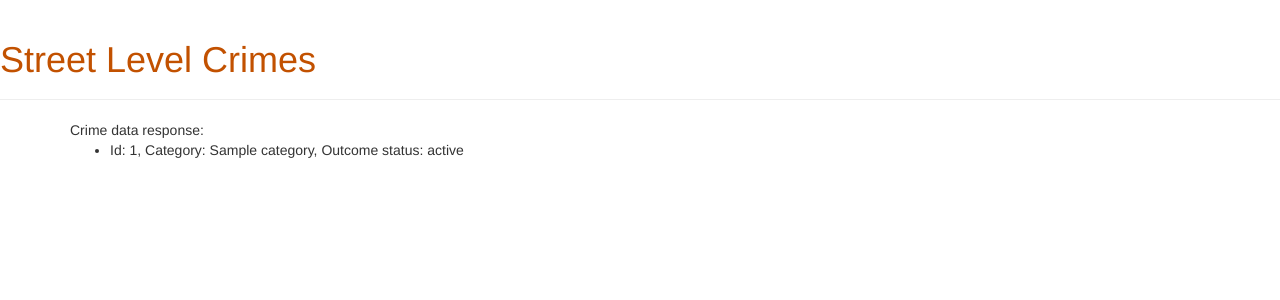
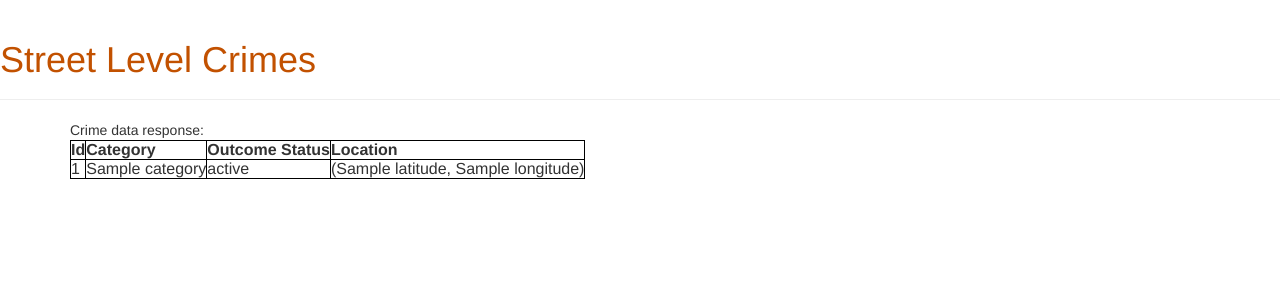
Before and after one commit to samisnotinsane/hack-the-police-4, a Django app: page /street-crimes/ in a window 1280 px wide. Shown: the top 300 px of the page. Run offline with Django 3.2, Linux system fonts and the light colour scheme; tables that the repository leaves empty hold one stand-in row (values such as "Sample post"); a database or web service that is not in the repository returns one stand-in record (values such as "Sample title"); data that the repository does not hold is empty; some libraries are stand-ins or nearby versions.

Commit message:
Formatting parsed data into table

```diff
--- a/street_level_crimes/static/street_level_crimes/css/style.css
+++ b/street_level_crimes/static/street_level_crimes/css/style.css
@@ -1,3 +1,6 @@
 h1 a, h2 a {
     color: #C25100;
 }
+table, th, td {
+    border: 1px solid black;
+}
--- a/street_level_crimes/templates/street_level_crimes/index.html
+++ b/street_level_crimes/templates/street_level_crimes/index.html
@@ -17,17 +17,23 @@
                 <div class="col-md-8">
                     {% if crimes_list %}
                     Crime data response: <br/>
-                    <ul>
+                    <table>
+                        <tr>
+                            <th>Id</th>
+                            <th>Category</th>
+                            <th>Outcome Status</th>
+                            <th>Location</th>
+                        </tr>
                         {% for crime in crimes_list %}
-                        <li>
-                            Id: {{ crime.id }},
-                            Category: {{ crime.category }},
-                            Outcome status: {{ crime.outcome_status }}
-
-                        </li>
+                        <tr>
+                            <td>{{ crime.id }}</td>
+                            <td>{{ crime.category }}</td>
+                            <td>{{ crime.outcome_status }}</td>
+                            <td>({{ crime.location.latitude }}, {{ crime.location.longitude }})</td>
+                        </tr>
 
                         {% endfor %}
-                    </ul>
+                    </table>
                     {% endif %}
                 </div>
             </div>
```
